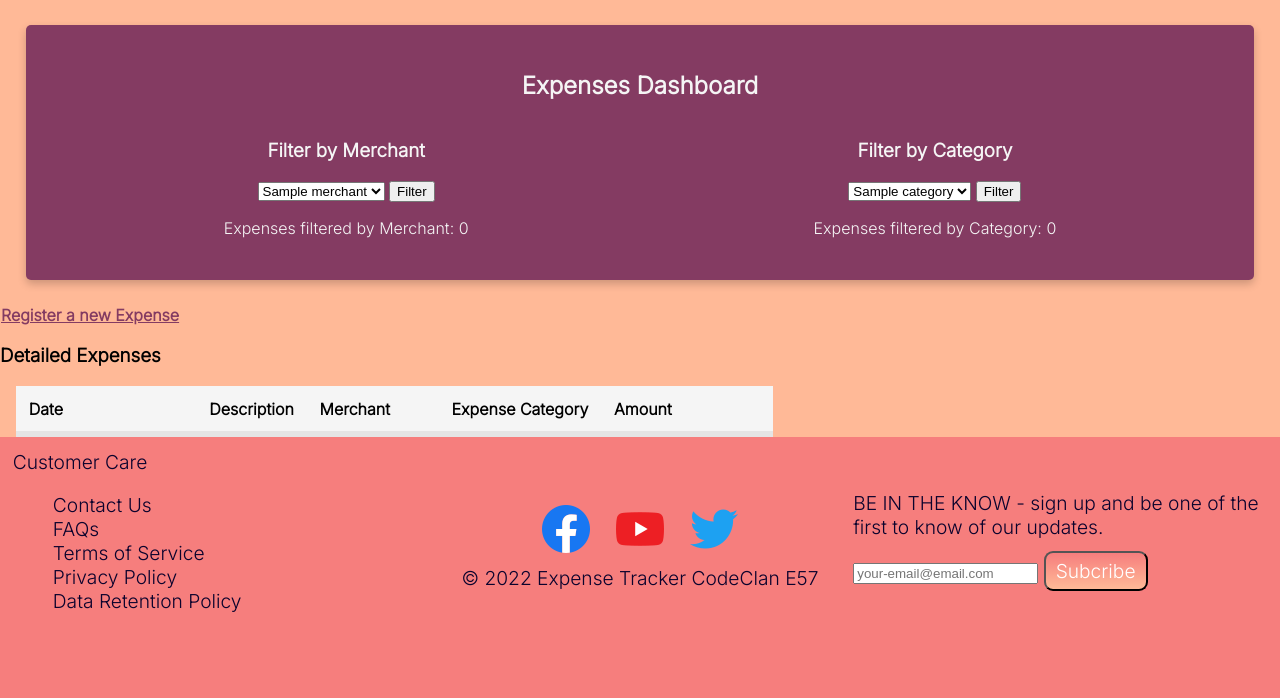
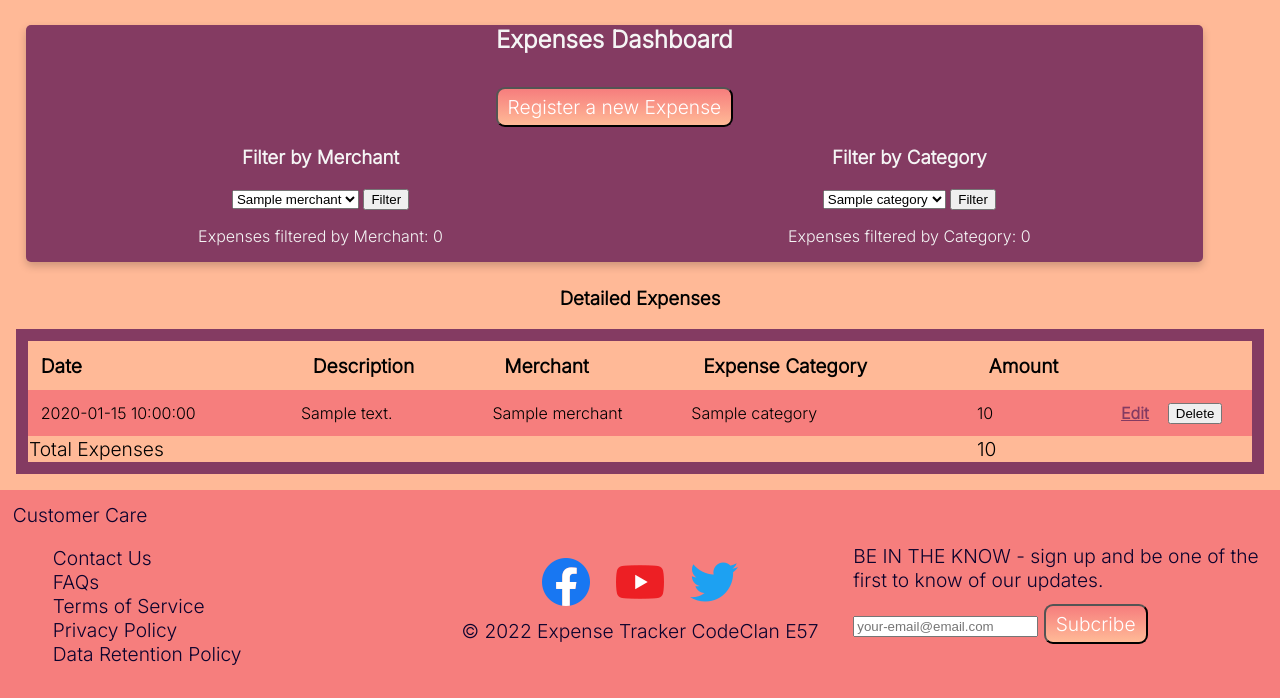
Before and after one commit to sandramolina/pythonic_expense_tracker, a Flask app: page /dashboard in a window 1280 px wide. Shown: the part 155-853 px from the top of the page. Before the commit the page ends 767 px from the top, so only its background shows below. Run offline with Flask 2, Linux system fonts and the light colour scheme; a database or web service that is not in the repository returns one stand-in record (values such as "Sample title"); some libraries are stand-ins or nearby versions.

Commit message:
styles dashboard table

```diff
--- a/static/main.css
+++ b/static/main.css
@@ -48,24 +48,27 @@ body {
 /* TABLE STYLING */
 
 .table-row:nth-child(even) {
-    background-color: #e5e5e5;
+    background-color: #f67e7d;
 }
 
 .table-headings {
     text-align: left;
-    font-weight: bolder;
+    font-size: larger;
 }
 
 .table {
     border-spacing: 0;
+    border: 1vw solid #843b62;
+    width: -webkit-fill-available;
     margin: 1rem;
-    background-color: #f5f5f5;
+    background-color: #ffb997;
 }
 
 .table-cell {
     padding: 1vw;
 }
 
+/* LINKS STYLING */
 a {
 outline: none;
 padding: 2px 1px 0;
@@ -150,7 +153,6 @@ color: #ffb997;
     color: #0b032d;
     font-size: 1.5vw;
     padding: 1vw;
-    position:absolute;
     bottom:0;
     width:98%;
     display: flex;
@@ -181,9 +183,14 @@ color: #ffb997;
 .dashboard-card {
     width: 92%;
     text-align: center;
+    padding: 0 !important;
 }
 
 .dashboard-filter {
     display: flex;
     justify-content: space-around;
 }
+
+.center-in-page {
+    text-align: center;
+}
--- a/templates/dashboard.html
+++ b/templates/dashboard.html
@@ -4,9 +4,10 @@
 <div class="card dashboard-card">
 
     <h2>Expenses Dashboard</h2>
+    <form action="/">
+        <input type="submit" value="Register a new Expense" class="btn"/>
+    </form>
     <div class="dashboard-filter">
-
-
         <div class="filter">
         <h3>Filter by Merchant</h3>
         <form action="/filter_merchant" method="POST">
@@ -33,8 +34,8 @@
         </div>
     </div>
 </div>
-<p><a href="/">Register a new Expense</a></p>
-<h3>Detailed Expenses</h3>
+
+<h3 class="center-in-page">Detailed Expenses</h3>
 
 <table class="table">
 
```
